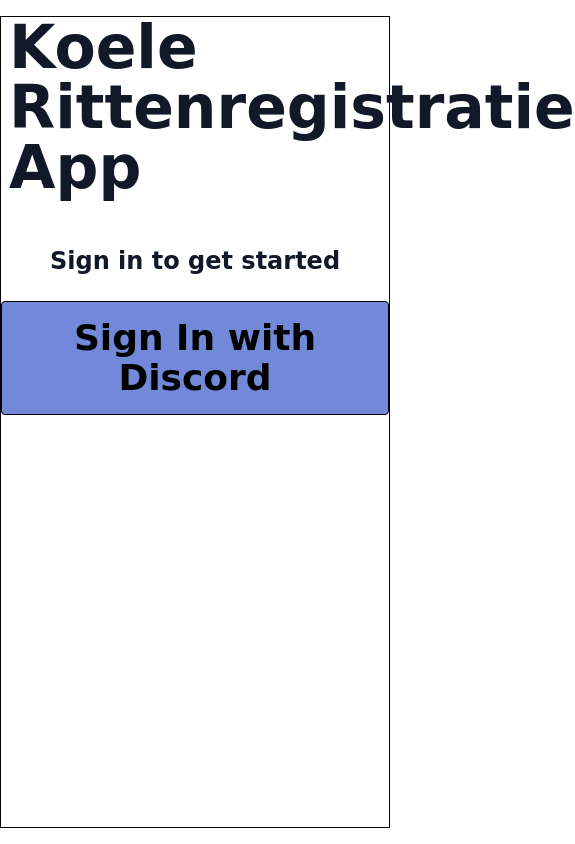
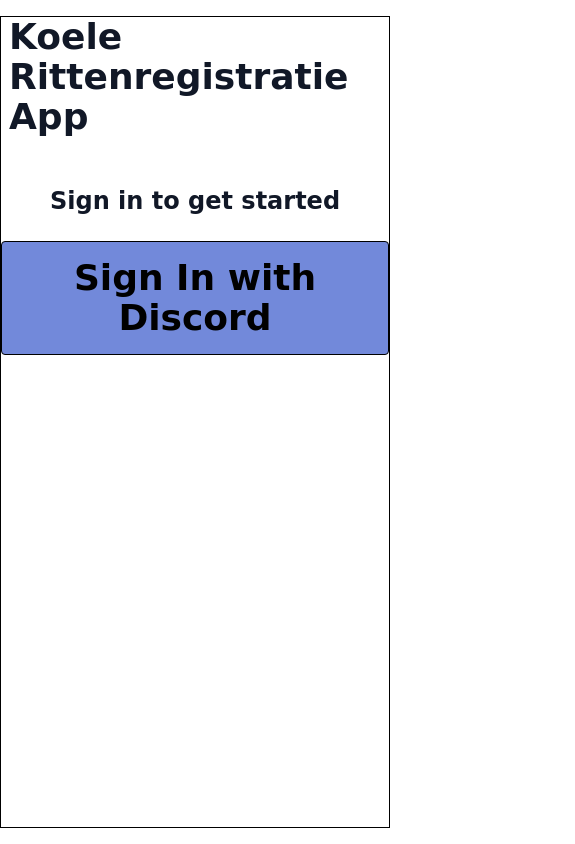
Before and after one commit to JulienZD/trvlx, a SvelteKit app: page /all in a window 390 px wide. Shown: the whole page, 575 px wide, since content can reach past the window. Built offline with nearby package versions, Linux system fonts and the light colour scheme; no server answers; a web font is replaced by a local one.

Commit message:
fix: improve responsiveness

```diff
--- a/src/routes/+layout.svelte
+++ b/src/routes/+layout.svelte
@@ -14,7 +14,7 @@
   <div class="container prose h-full py-4">
     <div class="flex h-full flex-col border border-black">
       <header class="flex w-full items-center justify-between pl-2 pr-4 align-middle">
-        <h1 class="mb-0 font-comicsans text-6xl">Koele Rittenregistratie App</h1>
+        <h1 class="mb-0 font-comicsans text-4xl md:text-6xl">Koele Rittenregistratie App</h1>
         {#if signedIn}
           <button on:click={() => signOut()} class="shrink-0 rounded border border-black px-2">Sign out</button>
         {/if}
--- a/src/routes/+page.svelte
+++ b/src/routes/+page.svelte
@@ -1,7 +1,7 @@
 <div class="not-prose flex h-full flex-col justify-center gap-y-4 px-4 md:px-24">
   <a
     href="/new"
-    class="h-12 whitespace-nowrap border border-black text-center font-comicsans text-5xl font-bold text-black md:relative"
+    class="h-12 whitespace-nowrap border border-black text-center font-comicsans text-3xl md:text-5xl font-bold text-black md:relative"
   >
     <span class="top-0 -right-8 md:absolute">Nieuwe Rit invullen</span></a
   >
```
